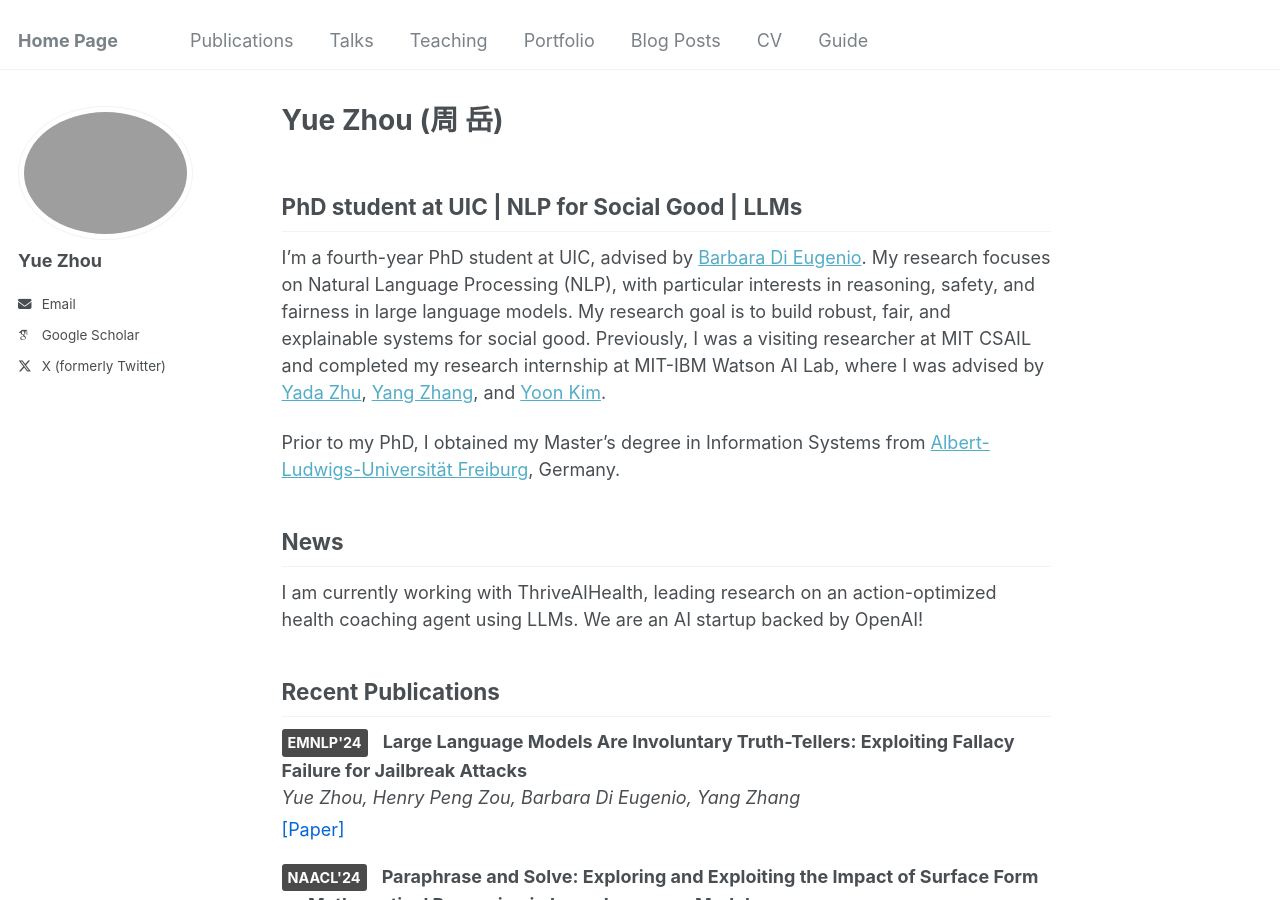
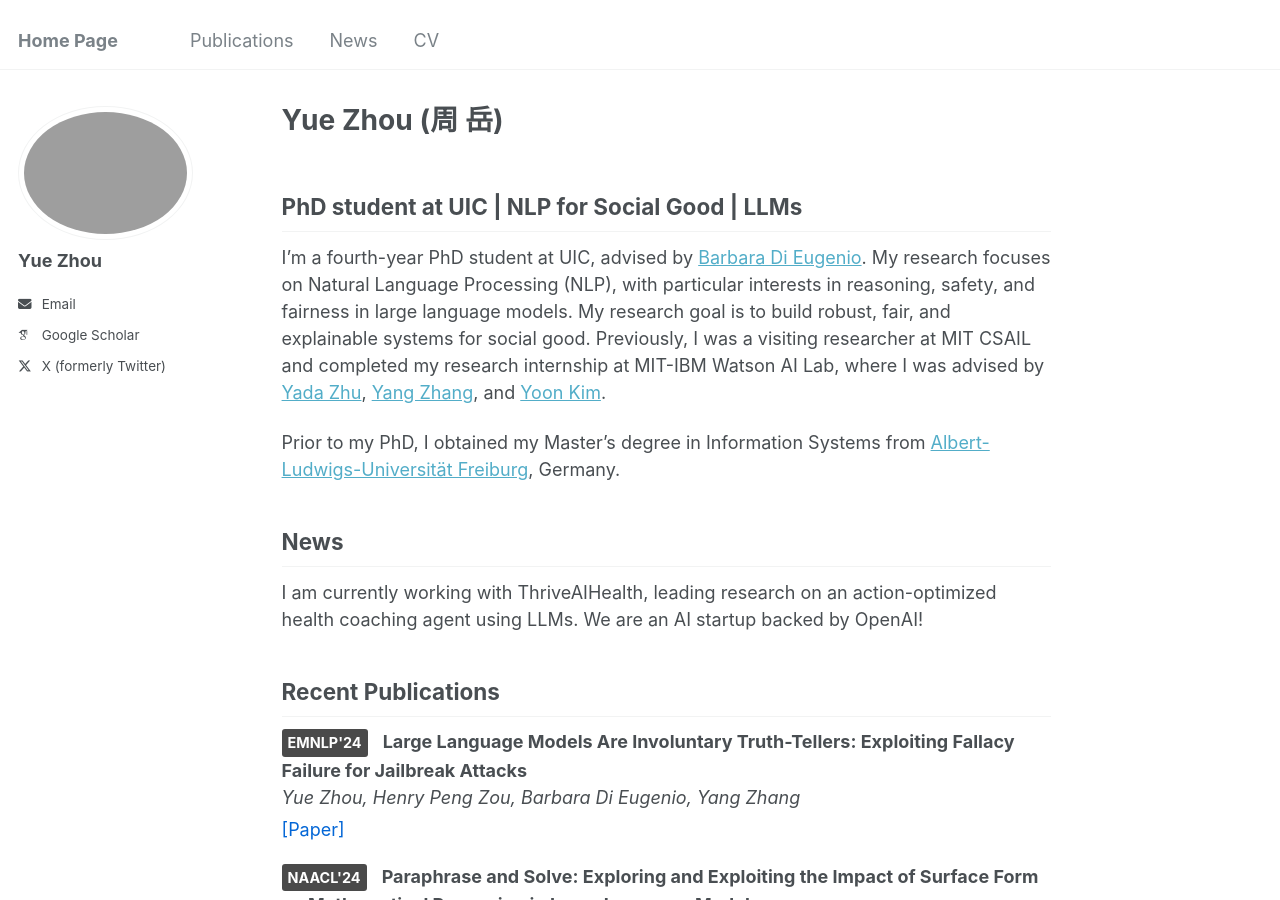
Before and after one commit to Yue-LLM-Pit/Yue-LLM-Pit.github.io, a Jekyll site: the page built from _pages/about.md, in a window 1280 px wide and 900 px high. Built offline with Jekyll 4.4.1, drawn with Linux system fonts in a browser that asks for light colours; some web fonts are replaced; part of the change alters nothing that is shown.

Commit message:
Update navigation.yml

```diff
--- a/_data/navigation.yml
+++ b/_data/navigation.yml
@@ -6,22 +6,22 @@
 
 main:
   - title: "Publications"
-    url: /publications/
+    url: /selected-publications/
 
-  - title: "Talks"
-    url: /talks/
+  - title: "News"
+    url: /news/
 
-  - title: "Teaching"
-    url: /teaching/
+  # - title: "Teaching"
+  #   url: /teaching/
 
-  - title: "Portfolio"
-    url: /portfolio/
+  # - title: "Portfolio"
+  #   url: /portfolio/
 
-  - title: "Blog Posts"
-    url: /year-archive/
+  # - title: "Blog Posts"
+  #   url: /year-archive/
 
   - title: "CV"
-    url: /cv/
+    url: "#"
 
-  - title: "Guide"
-    url: /markdown/
+  # - title: "Guide"
+  #   url: /markdown/
```
